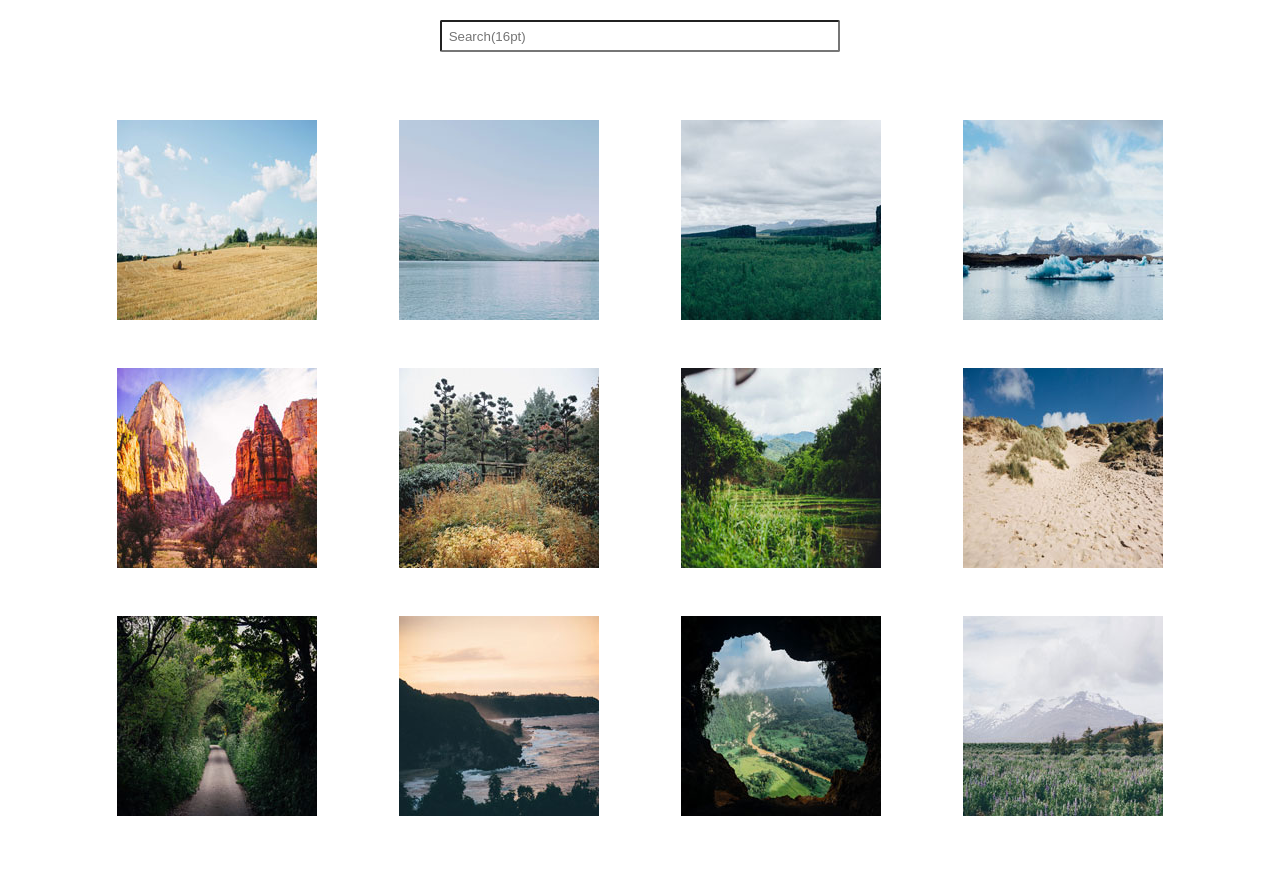
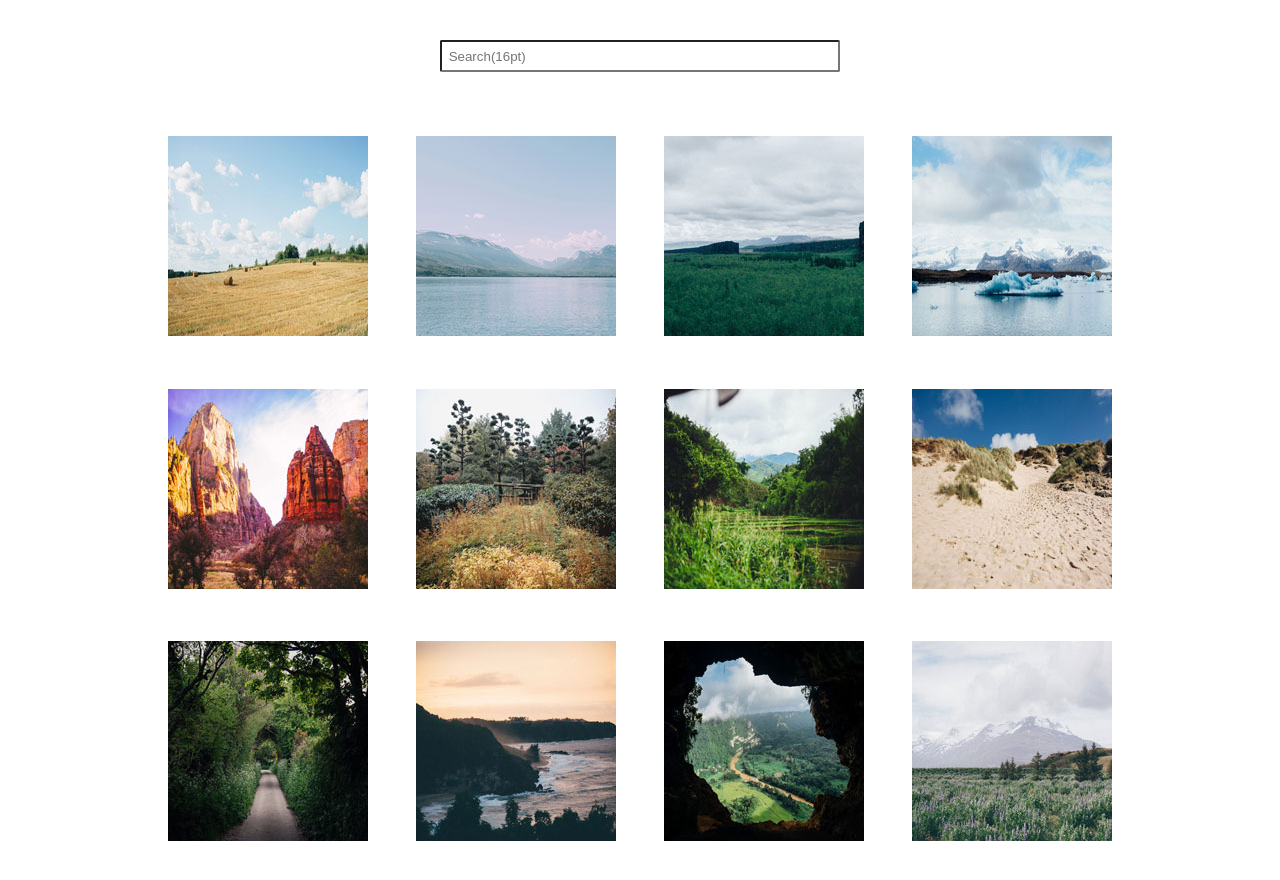
Before and after one commit to andrewsthomas/interactive-photo-gallery, a plain HTML site: page index.html in a window 1280 px wide. Drawn offline with Linux system fonts and the light colour scheme.

Commit message:
Added flexbox layout

```diff
--- a/css/main.css
+++ b/css/main.css
@@ -8,33 +8,26 @@
   display: block;
   width: 80%;
   max-width: 400px;
-  margin: 20px auto;
+  margin: 40px auto;
   padding: .5em;
   border-radius: 2px;
 }
 
-#gallery {
-  margin: 0 auto 100px;
-}
-
 .thumbnails {
-  -webkit-margin-before: 0;
-  -webkit-margin-after: 0;
-  -webkit-padding-start: 0;
-  margin: 0 auto;
-  text-align: center;
+  list-style: none;
+  display: flex;
+  flex-direction: column;
+  align-items: center;
+  margin-bottom: 5em;
+  -webkit-margin-before: 0px;
+  -webkit-margin-after: 0px;
+  -webkit-margin-start: 0px;
+  -webkit-margin-end: 0px;
+  -webkit-padding-start: 0px;
 }
 
 .thumbnails li {
-  list-style: none;
-  display: block;
-}
-
-.thumbnails li img {
-  display: block;
-  width: 200px;
-  height: 200px;
-  margin: 3em auto 0;
+  margin: 1.5em;
 }
 
 /* LIGHTBOX STYLES */
@@ -43,44 +36,13 @@
     font-size: 16px;
 }
 
-/* MEDIA QUERIES FOR TABLET */
+/* MEDIA QUERIES FOR LARGER SCREENS */
 
 @media (min-width: 768px) {
-  #gallery {
-    max-width: 90%;
-    margin-bottom: 100px;
-  }
-  #gallery li {
-    display: inline-block;
-    float: left;
-    width: 33%;
-    margin: 0;
-    -moz-box-sizing: border-box;
-    box-sizing: border-box;
-  }
-  .cf::before,
-  .cf::after {
-    content: " ";
-    display: table;
-  }
-  .cf::after {
-    clear: both;
-  }
-  .cf {
-    *zoom: 1;
+  .thumbnails {
+    flex-flow: row wrap;
+    justify-content: center;
+    max-width: 1000px;
+    margin: 0 auto 5em;
   }
 }
-
-
-/* MEDIA QUERIES FOR DESKTOP */
-
-@media (min-width: 1024px) {
-  #gallery {
-    max-width: 100%;
-  }
-  #gallery li {
-    width: 22%;
-    float: none;
-    vertical-align: top;
-  }
-}
--- /dev/null
+++ b/css/main_float.css
@@ -0,0 +1,86 @@
+/* GENERAL */
+
+* {
+  box-sizing: border-box;
+}
+
+.searchbar {
+  display: block;
+  width: 80%;
+  max-width: 400px;
+  margin: 40px auto;
+  padding: .5em;
+  border-radius: 2px;
+}
+
+#gallery {
+  margin: 0 auto 100px;
+}
+
+.thumbnails {
+  -webkit-margin-before: 0;
+  -webkit-margin-after: 0;
+  -webkit-padding-start: 0;
+  margin: 0 auto;
+  text-align: center;
+}
+
+.thumbnails li {
+  list-style: none;
+  display: block;
+}
+
+.thumbnails li img {
+  display: block;
+  width: 200px;
+  height: 200px;
+  margin: 3em auto 0;
+}
+
+/* LIGHTBOX STYLES */
+
+.lb-data .lb-caption {
+    font-size: 16px;
+}
+
+/* MEDIA QUERIES FOR TABLET */
+
+@media (min-width: 768px) {
+  #gallery {
+    max-width: 90%;
+    margin-bottom: 100px;
+  }
+  .thumbnails li {
+    display: inline-block;
+    float: left;
+    width: 33%;
+    margin: 0;
+    -moz-box-sizing: border-box;
+    box-sizing: border-box;
+  }
+  .cf::before,
+  .cf::after {
+    content: " ";
+    display: table;
+  }
+  .cf::after {
+    clear: both;
+  }
+  .cf {
+    *zoom: 1;
+  }
+}
+
+
+/* MEDIA QUERIES FOR DESKTOP */
+
+@media (min-width: 1024px) {
+  #gallery {
+    max-width: 100%;
+  }
+  .thumbnails li {
+    width: 22%;
+    float: none;
+    vertical-align: top;
+  }
+}
--- a/index.html
+++ b/index.html
@@ -39,7 +39,7 @@
           var $searchValue = $(this).val().toLowerCase();
           $('.thumbnails li').each(function() {
             var $caption = $(this).children().attr('data-title');
-            var $captionText = $('$caption').text().toLowerCase();
+            var $captionText = $caption.toLowerCase();
             if ($captionText.indexOf($searchValue) > -1) {
               $(this).show();
             } else {
```
